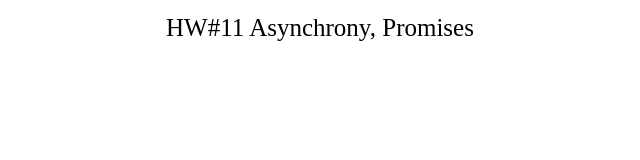
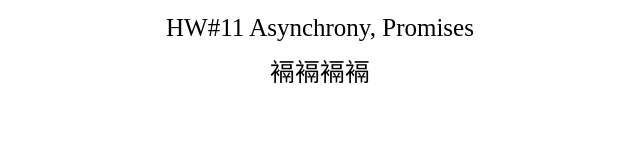
Before and after one commit to YevhenZalevskyy/2F-HW-11-Asynchrony-Promises, a plain HTML site: page index.html in a window 1280 px wide. Shown: the whole page, without its empty margins (320-960 px from the left). Drawn offline with Linux system fonts and the light colour scheme.

Commit message:
textContent

```diff
--- a/index.html
+++ b/index.html
@@ -9,6 +9,7 @@
   <body>
 
     <h2>HW#11 Asynchrony, Promises</h2>
+    <h1 id="chars"></h1>
 
     <script type="text/javascript" src="script.js">
     </script>
--- a/script.js
+++ b/script.js
@@ -15,3 +15,5 @@ for (;i<4; i++, time = time+50) {
 }
 
 console.log(charStr);
+
+document.getElementById('chars').textContent = charStr
```
